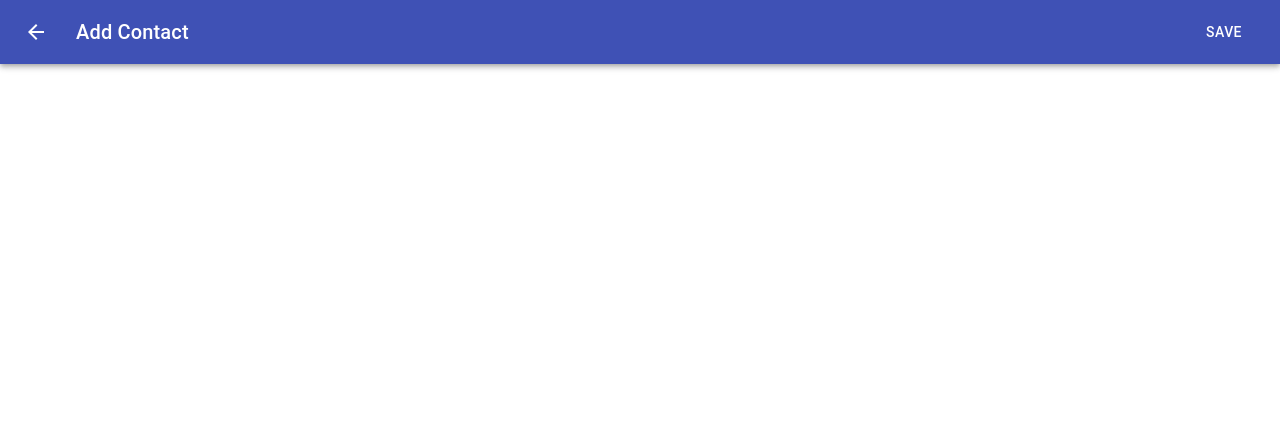
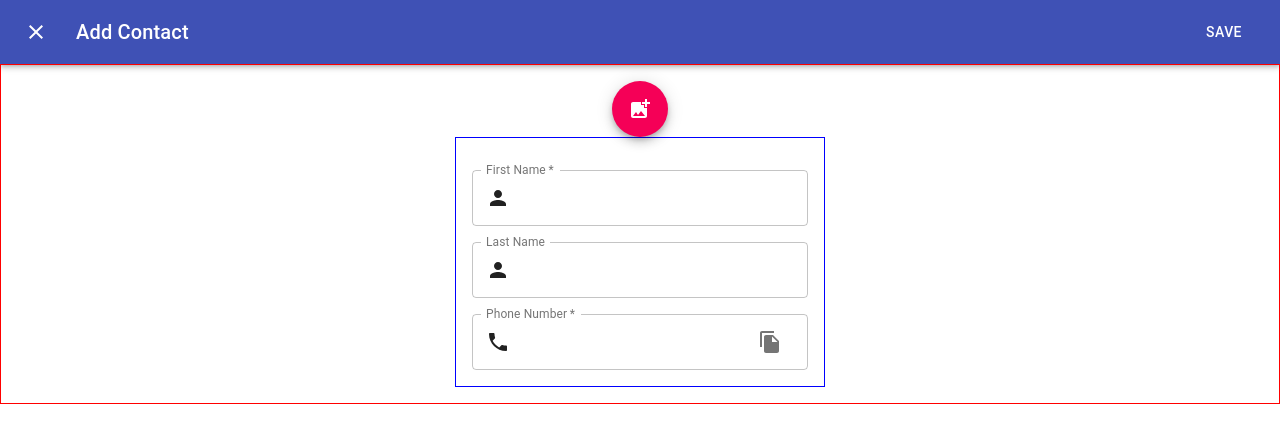
Before and after one commit to 99darshan/ContactsManager, a React (Create React App) app in the folder client/: page /add in a window 1280 px wide. Shown: the top 442 px of the page. Built offline with nearby package versions, Linux system fonts and the light colour scheme.

Commit message:
Add Contacts Page mockup

```diff
--- a/client/src/components/ContactListItem.jsx
+++ b/client/src/components/ContactListItem.jsx
@@ -6,9 +6,11 @@ import {
   ListItemText
 } from "@material-ui/core";
 import PropTypes from "prop-types";
+import { Divider } from "@material-ui/core";
 
 export default function ContactListItem(props) {
   return (
+    <React.Fragment>
       <ListItem
         alignItems="flex-start"
         button
@@ -21,6 +23,8 @@ export default function ContactListItem(props) {
         </ListItemAvatar>
         <ListItemText primary={props.name} secondary={props.phoneNumber} />
       </ListItem>
+      <Divider />
+    </React.Fragment>
   );
 }
 
--- a/client/src/pages/Add.jsx
+++ b/client/src/pages/Add.jsx
@@ -1,6 +1,24 @@
 import React, { Component } from "react";
 import NavBar from "../components/NavBar";
-import ArrowBackIcon from "@material-ui/icons/ArrowBack";
+import {
+  ArrowBack,
+  Person,
+  PersonOutline,
+  Phone,
+  Business,
+  Email,
+  Room,
+  FileCopy,
+  Close,
+  AddPhotoAlternate
+} from "@material-ui/icons";
+import {
+  TextField,
+  Grid,
+  InputAdornment,
+  IconButton,
+  Fab
+} from "@material-ui/core";
 
 export default class Add extends Component {
   render() {
@@ -9,8 +27,87 @@ export default class Add extends Component {
         <NavBar
           title="Add Contact"
           actionButtonText="Save"
-          leadingIcon={<ArrowBackIcon />}
+          leadingIcon={<Close />}
         />
+        <div
+          style={{
+            display: "flex",
+            flexDirection: "column",
+            justifyContent: "center",
+            alignItems: "center",
+            padding: "1rem", // TODO: use material theme spacing
+            border: "1px solid red"
+          }}
+        >
+          <div>
+            <Fab color="secondary" aria-label="addProfilePhoto">
+              <AddPhotoAlternate />
+            </Fab>
+          </div>
+          <div
+            style={{
+              display: "flex",
+              flexDirection: "column",
+              border: "1px solid blue",
+              padding: "1rem" // TODO: use material theme spacing
+            }}
+          >
+            <TextField
+              style={{ marginTop: "16px" }}
+              fullWidth
+              id="firstName"
+              label="First Name"
+              type="search"
+              required
+              variant="outlined"
+              InputProps={{
+                startAdornment: (
+                  <InputAdornment position="start">
+                    <Person />
+                  </InputAdornment>
+                )
+              }}
+            />
+
+            <TextField
+              style={{ marginTop: "16px" }}
+              fullWidth
+              id="lastName"
+              label="Last Name"
+              type="search"
+              variant="outlined"
+              InputProps={{
+                startAdornment: (
+                  <InputAdornment position="start">
+                    <Person />
+                  </InputAdornment>
+                )
+              }}
+            />
+            <TextField
+              style={{ marginTop: "16px" }}
+              id="phoneNumber"
+              label="Phone Number"
+              required
+              variant="outlined"
+              type="tel"
+              InputProps={{
+                startAdornment: (
+                  <InputAdornment position="start">
+                    <Phone />
+                  </InputAdornment>
+                ),
+                endAdornment: (
+                  <InputAdornment position="end">
+                    <IconButton>
+                      <FileCopy />
+                    </IconButton>
+                  </InputAdornment>
+                )
+              }}
+            />
+          </div>
+        </div>
       </React.Fragment>
     );
   }
--- a/client/src/pages/Home.jsx
+++ b/client/src/pages/Home.jsx
@@ -2,9 +2,9 @@ import React, { Component } from "react";
 import NavBar from "../components/NavBar";
 import FabButton from "../components/FabButton";
 import ContactListItem from "../components/ContactListItem";
-import { Link } from "react-router-dom";
-import MenuIcon from "@material-ui/icons/Menu";
-import AddIcon from "@material-ui/icons/Add";
+import { Menu, Add as AddIcon } from "@material-ui/icons";
+// import MenuIcon from "@material-ui/icons/Menu";
+// import AddIcon from "@material-ui/icons/Add";
 
 export default class Home extends Component {
   render() {
@@ -13,7 +13,23 @@ export default class Home extends Component {
         <NavBar
           title="Contacts Manager"
           actionButtonText="Log in"
-          leadingIcon={<MenuIcon />}
+          leadingIcon={<Menu />}
+        />
+        <ContactListItem
+          avatar="https://i.pravatar.cc/300"
+          name="Jon Doe"
+          phoneNumber="123456890"
+        />
+
+        <ContactListItem
+          avatar="https://i.pravatar.cc/300"
+          name="Jon Doe"
+          phoneNumber="123456890"
+        />
+        <ContactListItem
+          avatar="https://i.pravatar.cc/300"
+          name="Jon Doe"
+          phoneNumber="123456890"
         />
         <ContactListItem
           avatar="https://i.pravatar.cc/300"
```
Lines whose indentation alone changed are shown as unchanged.
